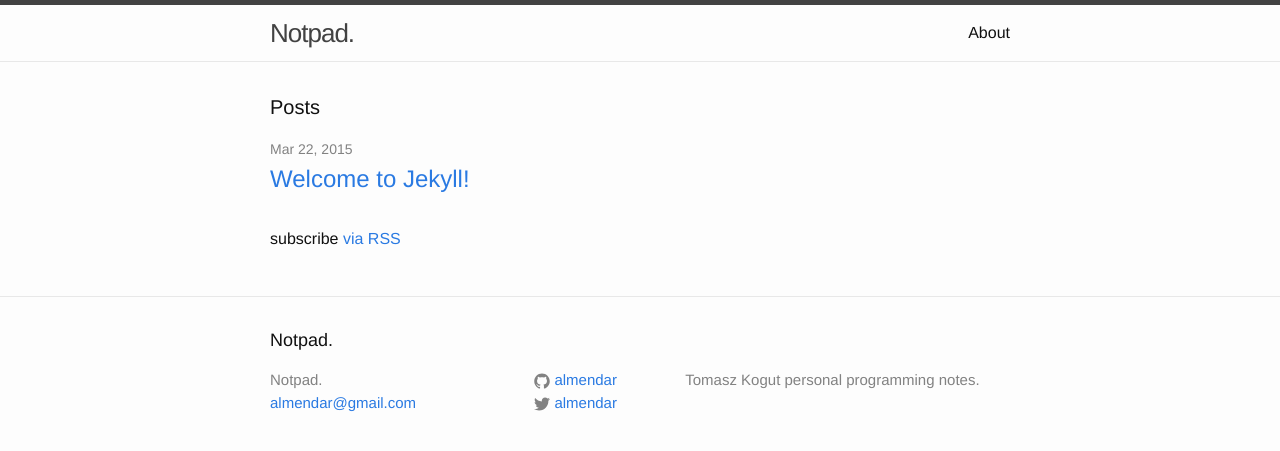
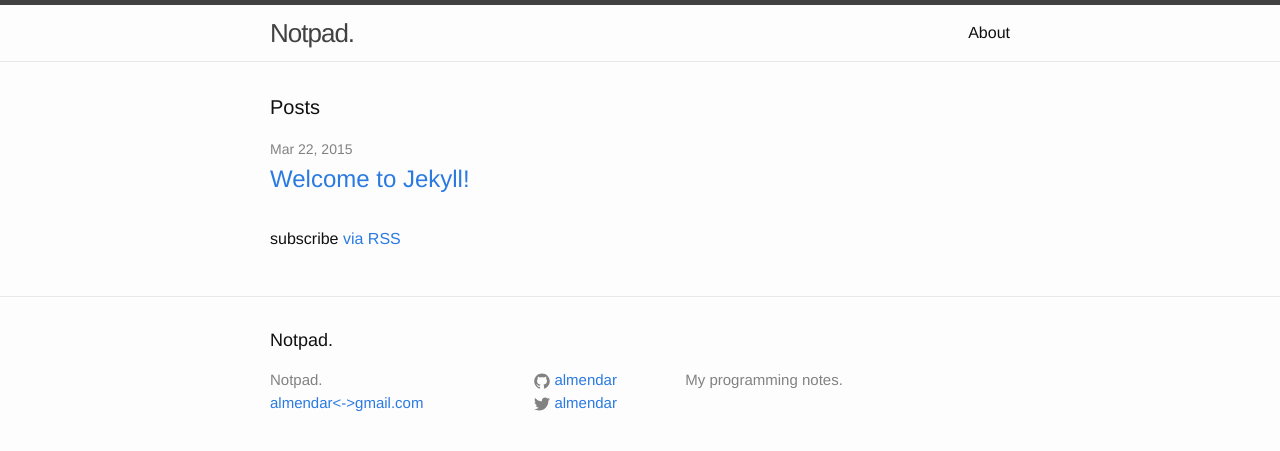
Before and after one commit to almendar/almendar.github.io-generator, a Jekyll site: the page built from index.html, in a window 1280 px wide. Shown: the top 451 px of the page. Built offline with Jekyll 4.4.1, drawn with Linux system fonts in a browser that asks for light colours.

```diff
--- a/_config.yml
+++ b/_config.yml
@@ -1,7 +1,7 @@
 # Site settings
 title: Notpad.
-email: almendar@gmail.com
-description: Tomasz Kogut personal programming notes.
+email: almendar<->gmail.com
+description: My programming notes.
 baseurl: "" # the subpath of your site, e.g. /blog/
 url: "http://almendar.github.io" # the base hostname & protocol for your site
 twitter_username: almendar
```
